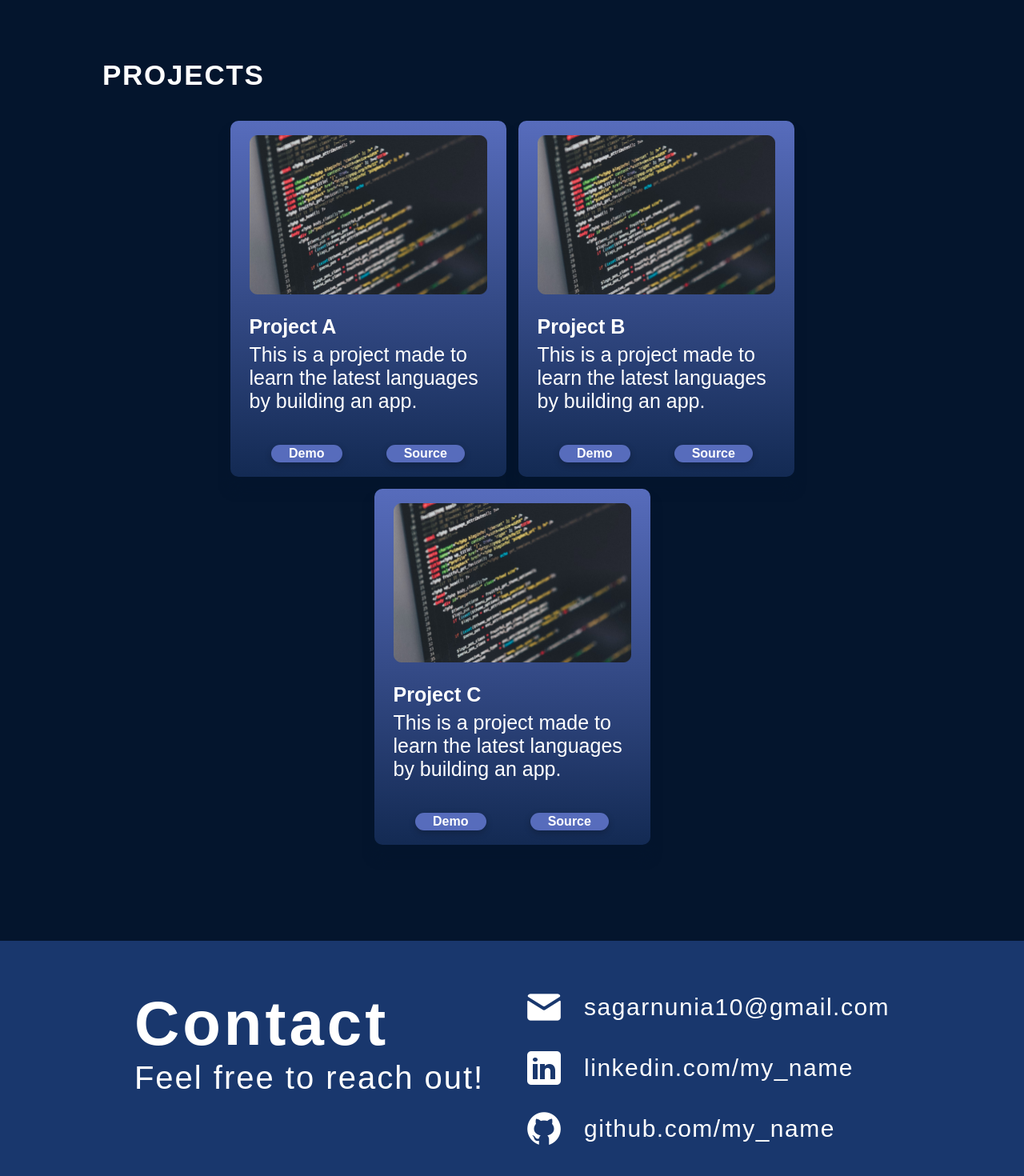
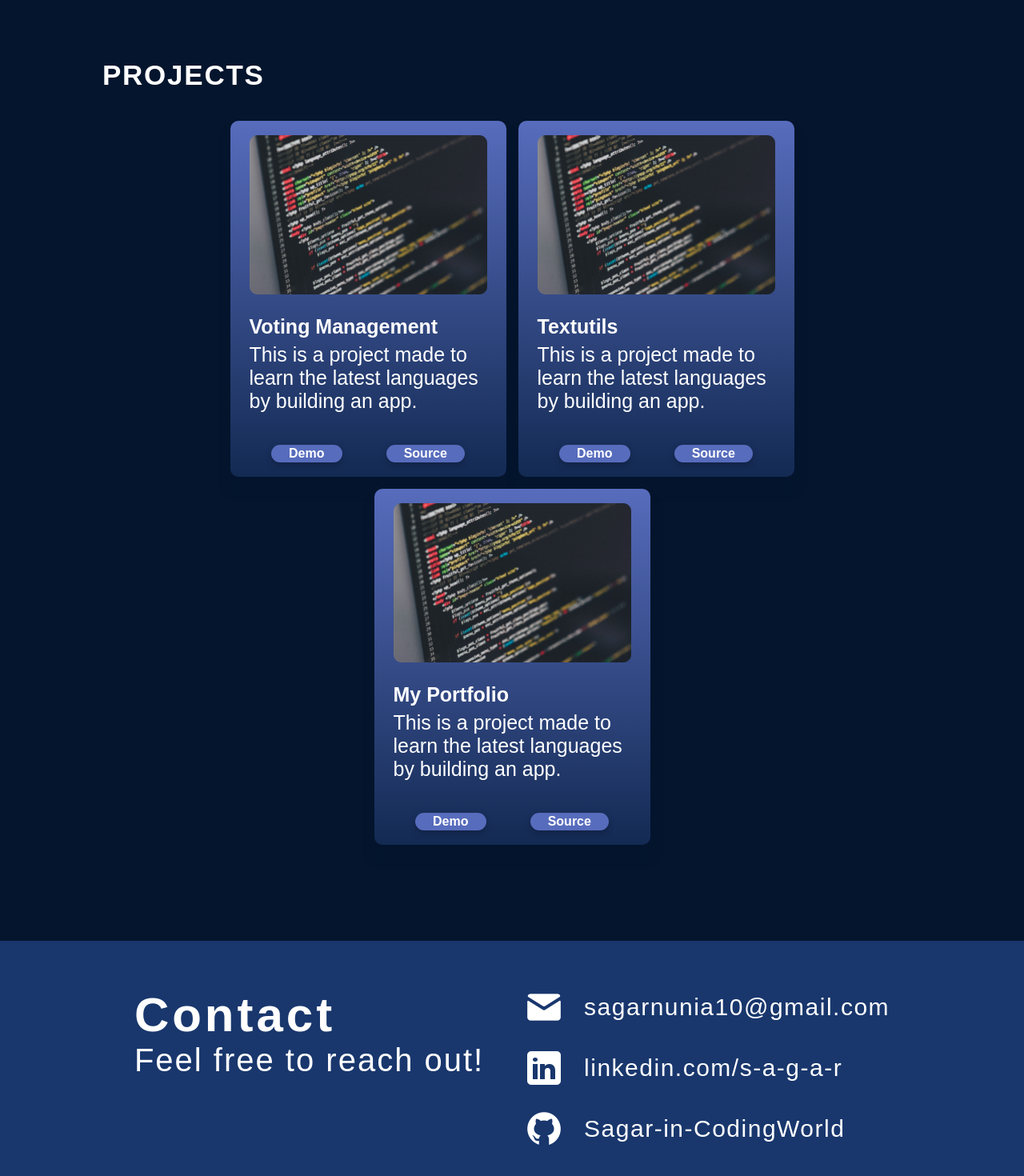
Before and after one commit to Sagar-in-CodingWorld/My_Portfolio, a React (Vite) app: page / in a window 1280 px wide. Shown: the part 2296-3766 px from the top of the page at 80% size. Built offline with nearby package versions, Linux system fonts and the light colour scheme; the HTML template or start-up script is replaced by a standard one.

Commit message:
contact card overflow issue solved, example links replaced with, title in hero section has been resized but till skills are not visible

```diff
--- a/src/App.module.css
+++ b/src/App.module.css
@@ -3,7 +3,7 @@
   background-color: var(--color-bg);
   width : 100%;
   height: 100%;
-
+  overflow: hidden;
 }
 
 
--- a/src/components/Contact/Contact.jsx
+++ b/src/components/Contact/Contact.jsx
@@ -5,7 +5,7 @@ export const Contact = () => {
   return (
     <footer id="contact" className={styles.container}>
       <div className={styles.text}>
-        <h2>Contact</h2>
+        <h1>Contact</h1>
         <p>Feel free to reach out!</p>
       </div>
       <ul className={styles.links}>
@@ -15,11 +15,11 @@ export const Contact = () => {
         </li>
         <li className={styles.link}>
           <img src="assets/contact/linkedinIcon.png" alt="Linkedin Icon" />
-          <a href="linkedin.com">linkedin.com/my_name</a>
+          <a href="https://www.linkedin.com/in/sagar-nunia-online/">linkedin.com/s-a-g-a-r</a>
         </li>
         <li className={styles.link}>
           <img src="assets/contact/githubIcon.png" alt="Github Icon" />
-          <a href="github.com">github.com/my_name</a>
+          <a href="https://github.com/Sagar-in-CodingWorld">Sagar-in-CodingWorld</a>
         </li>
       </ul>
     </footer>
--- a/src/components/Contact/Contact.module.css
+++ b/src/components/Contact/Contact.module.css
@@ -12,8 +12,8 @@
     gap: 10px;
 }
 
-.text h2{
-    font-size: 78px;
+.text h1{
+    font-size: 60px;
     font-weight: 700;
     letter-spacing: 4px;
 }
@@ -34,6 +34,7 @@
 .link{
     display: flex;
     align-items: center;
+    /* justify-content: space-evenly; */
     gap: 25px;
 }
 
@@ -57,10 +58,23 @@
         align-items: center;
     }
 
-    .links{
-    align-items: flex-start;
+    .text h1{
+        font-size: 40px;
     }
-    .links a{
-        font-size: 4vw;
+    .text p{
+        font-size: 20px;
+    }
+
+    .link{
+        justify-content: space-around;
+        gap:10px;
+
+    }
+    .link a{
+        font-size: 5vw;
+    }
+
+    .link img{
+        width: 8vw;
     }
 }
--- a/src/components/Hero/Hero.module.css
+++ b/src/components/Hero/Hero.module.css
@@ -17,6 +17,8 @@
   align-items: flex-start;
   color: var(--color-text);
   z-index: 1;
+  /* text-align: justify;
+  text-justify: inter-word; */
 }
 
 .title {
@@ -108,4 +110,7 @@
     .content{
         align-items: center;
     }
+    .title {
+      font-size: 46px;
+    }
 }
--- a/src/components/Project/Projects.module.css
+++ b/src/components/Project/Projects.module.css
@@ -21,5 +21,5 @@
     align-items: center;
     justify-content: center;
     gap: 15px;
-    width: 100%;
+    width: 100%
 }
--- a/src/data/project.json
+++ b/src/data/project.json
@@ -1,26 +1,26 @@
 [
     {
-      "title": "Project A",
+      "title": "Voting Management",
       "imageSrc": "assets/project/project.png",
       "description": "This is a project made to learn the latest languages by building an app.",
       "skills": ["React", "Express", "Node"],
       "demo": "https://www.example.com",
-      "source": "https://www.github.com"
+      "source": "https://github.com/Sagar-in-CodingWorld/Online-Voting-Management-System"
     },
     {
-      "title": "Project B",
+      "title": "Textutils",
       "imageSrc": "assets/project/project.png",
       "description": "This is a project made to learn the latest languages by building an app.",
       "skills": ["React", "Express", "Node", "Sass"],
       "demo": "https://www.example.com",
-      "source": "https://www.github.com"
+      "source": "https://github.com/Sagar-in-CodingWorld/TEXTUTILS"
     },
     {
-      "title": "Project C",
+      "title": "My Portfolio",
       "imageSrc": "assets/project/project.png",
       "description": "This is a project made to learn the latest languages by building an app.",
       "skills": ["React", "Express", "Node"],
       "demo": "https://www.example.com",
-      "source": "https://www.github.com"
+      "source": "https://github.com/Sagar-in-CodingWorld/My_Portfolio"
     }
   ]
```
Also changed, not shown: src/components/Project/Projects.jsx (line endings or trailing spaces).
